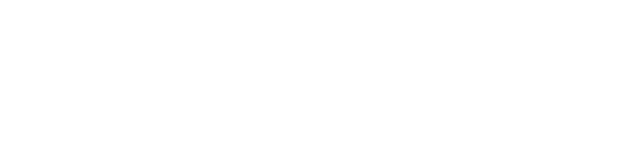
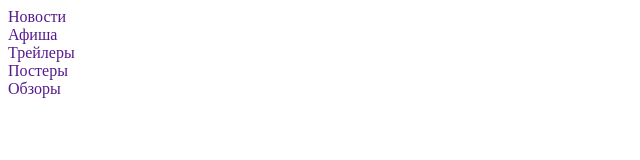
Before and after one commit to TaniaBiblis/movies, a plain HTML site: page index.html in a window 1280 px wide. Shown: the whole page, without its empty margins (0-640 px from the left). Drawn offline with Linux system fonts and the light colour scheme.

Commit message:
edded top menu, basic styles

```diff
--- /dev/null
+++ b/css/generals.css
@@ -0,0 +1,8 @@
+ul {
+    list-style: none;
+    margin: 0;
+    padding-left: 0;
+}
+a {
+    text-decoration: none;
+}
--- a/index.html
+++ b/index.html
@@ -3,8 +3,25 @@
 <head>
     <meta charset="UTF-8">
     <title>Welcome to Moviepug!</title>
+
+    <link rel="stylesheet" type="text/css" href="css/generals.css">
 </head>
 <body>
 
+<div id="topmenu">
+    <ul>
+        <li><a href="">Новости</a></li>
+        <li><a href="">Афиша</a></li>
+        <li><a href="">Трейлеры</a></li>
+        <li><a href="">Постеры</a></li>
+        <li><a href="">Обзоры</a></li>
+    </ul>
+</div>
+
+<div>
+    <div></div>
+    <div></div>
+</div>
+
 </body>
 </html>
```
